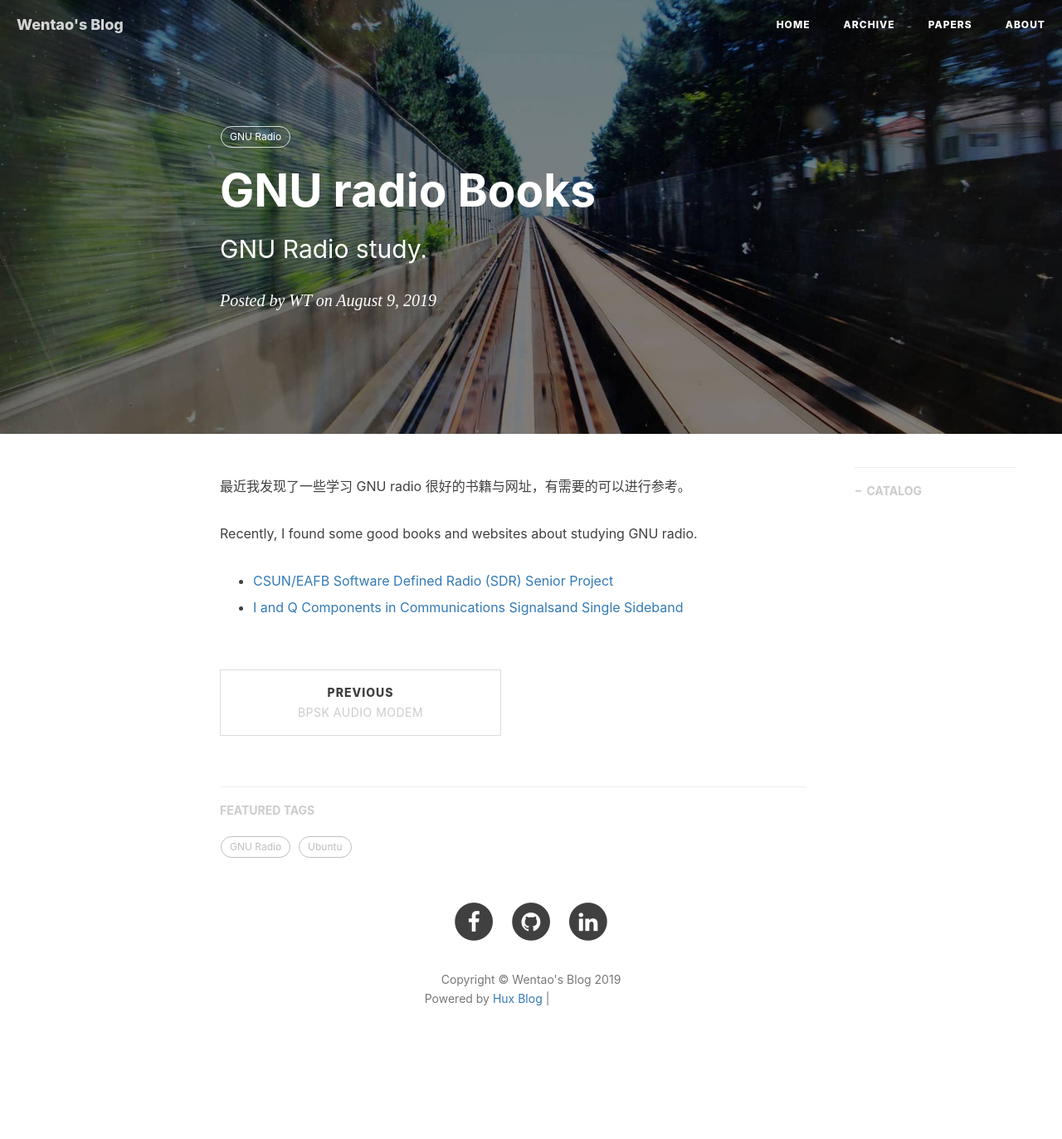
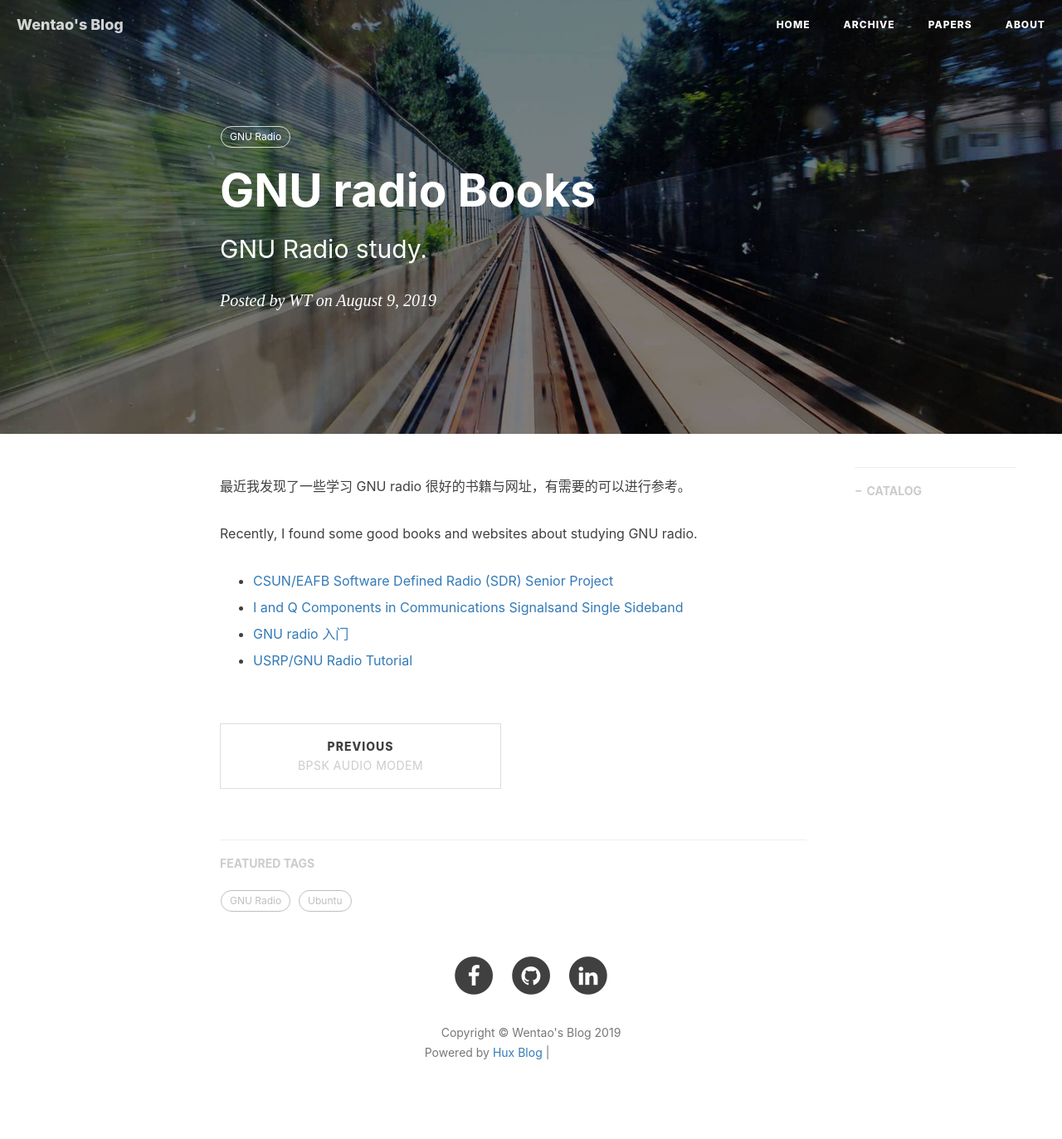
Before and after one commit to csxmt123/zhouwt612.github.io, a Jekyll site: the page built from _posts/2019-08-09-GNU radio Books.md, in a window 1280 px wide. Shown: the whole page at 83% size. Built offline with Jekyll 4.4.1, drawn with Linux system fonts in a browser that asks for light colours; nearby versions of some CDN libraries; comment, search, counter and statistics services are not loaded; before the commit the page ends 1308 px from its top, so only the background shows below that; grey boxes are pictures that could not be loaded.

Commit message:
Update and rename 2019-08-09-GNUradio Books.md to 2019-08-09-GNU radio Books.md

```diff
--- a/_posts/2019-08-09-GNUradio Books.md
+++ b/_posts/2019-08-09-GNU radio Books.md
@@ -18,3 +18,7 @@ Recently, I found some good books and websites about studying GNU radio.
 - [CSUN/EAFB Software Defined Radio (SDR) Senior Project](http://www.csun.edu/~skatz/katzpage/sdr_project/sdrproject.html)
 
 - [I and Q Components in Communications Signalsand Single Sideband](http://www.csun.edu/~skatz/katzpage/sdr_project/sdr/IandQ%20_and_Sideband_7_10.pdf)
+
+- [GNU radio 入门](https://github.com/zhouwt612/Books/blob/master/GNU%20radio/GNU%20radio%20%E5%85%A5%E9%97%A8.pdf)
+
+- [USRP/GNU Radio Tutorial](https://github.com/zhouwt612/Books/blob/master/GNU%20radio/USRPGNU%20Radio%20Tutorial.pdf)
```
